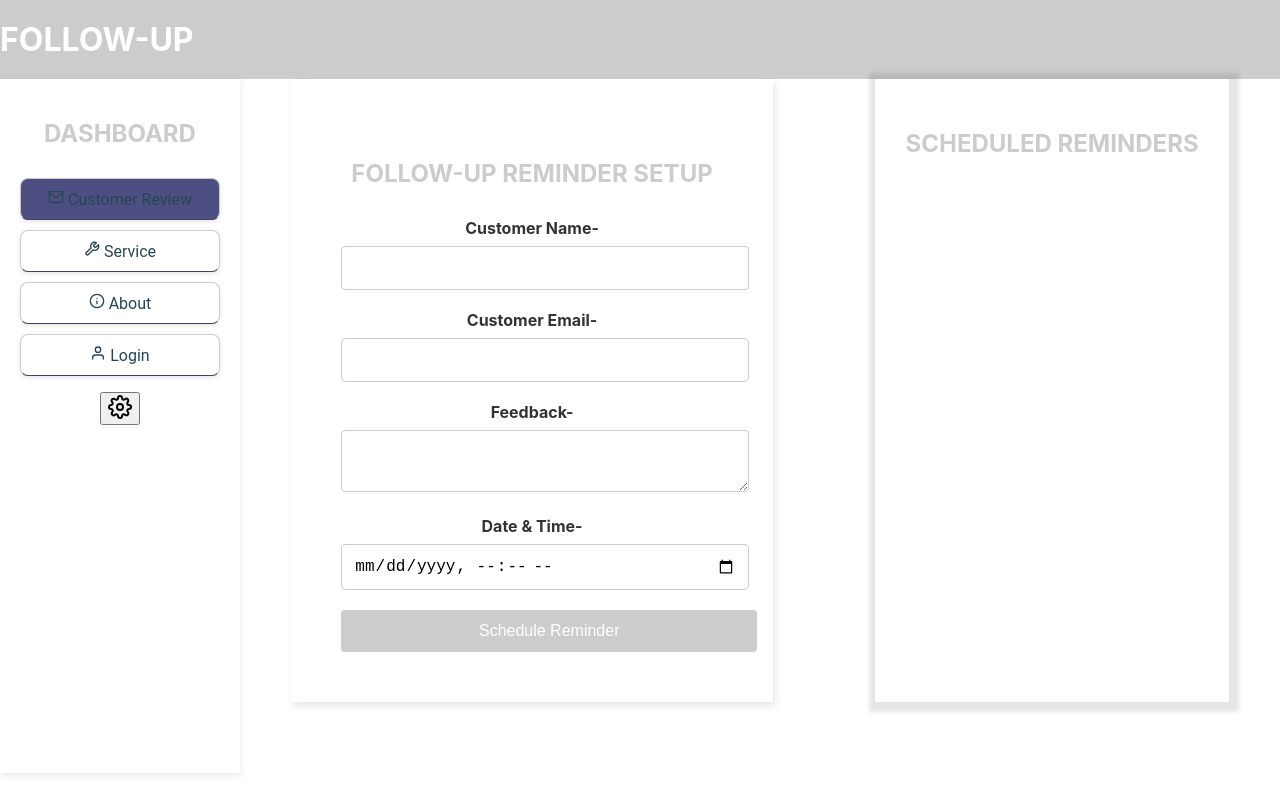
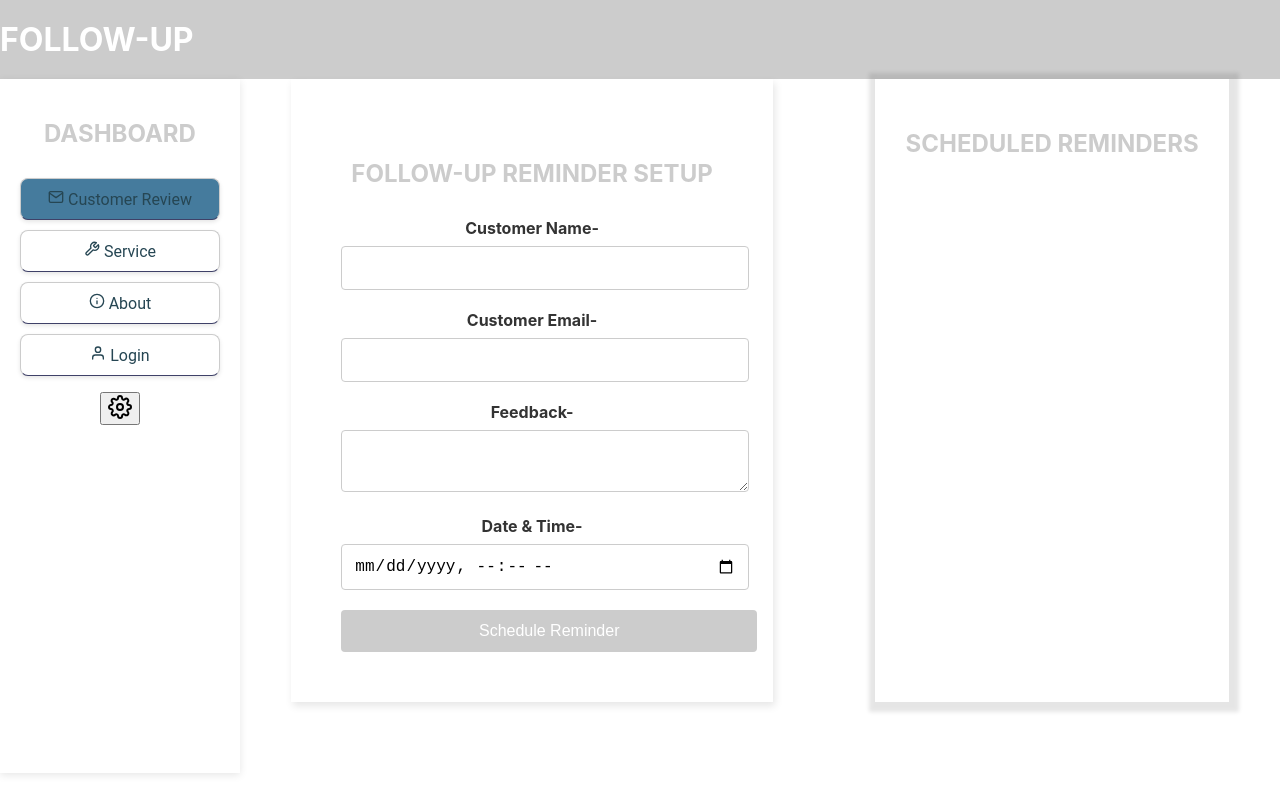
Before and after one commit to Nitishupkr/followup, a React (Create React App) app in the folder followup/: page / in a window 1280 px wide. In both pictures the pointer is over the item "Customer Review". Built offline with nearby package versions, Linux system fonts and the light colour scheme.

Commit message:
Update Sidebars.css

```diff
--- a/followup/src/component/Sidebars.css
+++ b/followup/src/component/Sidebars.css
@@ -46,7 +46,7 @@
 }
 
 .sidebar-menu li:hover {
-  background-color: #4D4F83;
+  background-color: #457b9d;
 }
 
 .sidebar-menu li i {
```
